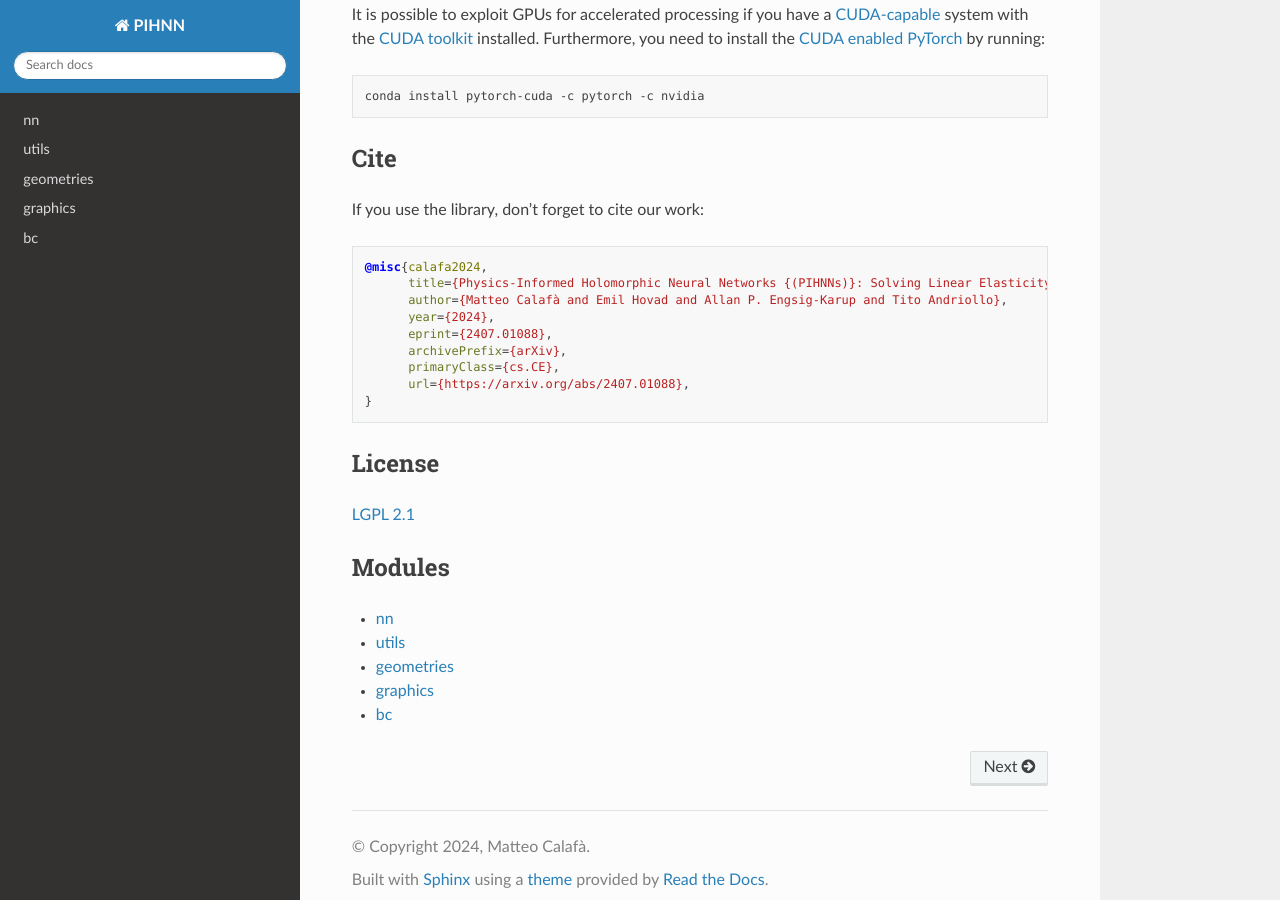
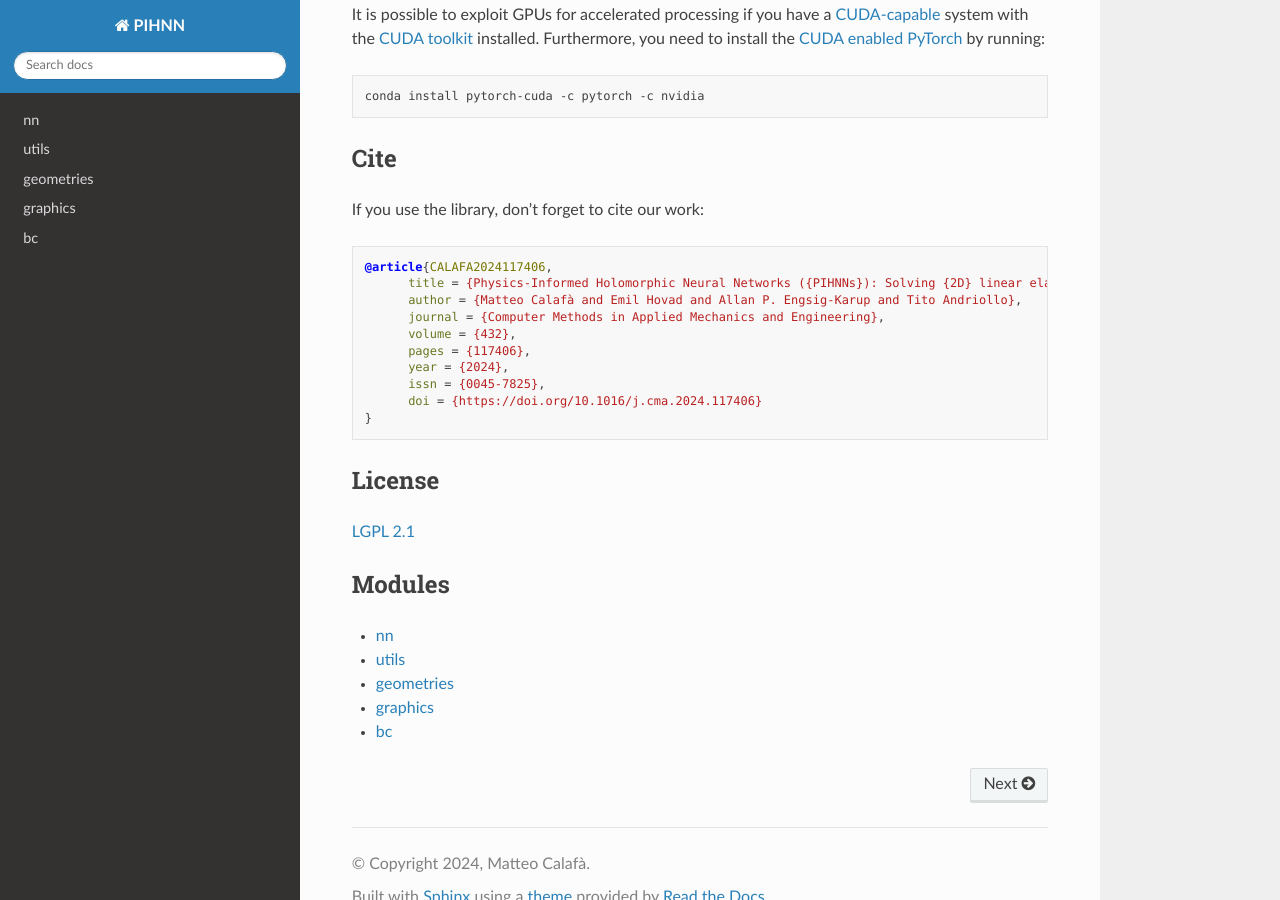
Before and after one commit to teocala/pihnn, a Sphinx documentation site: the page built from docs/index.rst, in a window 1280 px wide and 900 px high, scrolled down 1270 px. Built offline with Sphinx 7.4.7 and the Read the Docs theme 2.0.0, drawn with Linux system fonts in a browser that asks for light colours.

Commit message:
Updated references

```diff
--- a/docs/index.rst
+++ b/docs/index.rst
@@ -3,7 +3,7 @@
 
 This library provides the implementation of physics-informed holomorphic neural networks for the Laplace, biharmonic and plane linear elasticity equations.
 
-You can read about PIHNNs in `Calafà et al. [2024] <https://arxiv.org/abs/2407.01088>`_.
+You can read about PIHNNs in `Calafà et al. [2024] <https://www.sciencedirect.com/science/article/pii/S0045782524006613>`_.
 
 Then, before using the library, we recommend to read here the documentation and look at some applications in the ``examples`` folder.
 
@@ -63,14 +63,15 @@
 
 .. code-block:: bib
 
-   @misc{calafa2024,
-         title={Physics-Informed Holomorphic Neural Networks {(PIHNNs)}: Solving Linear Elasticity Problems},
-         author={Matteo Calafà and Emil Hovad and Allan P. Engsig-Karup and Tito Andriollo},
-         year={2024},
-         eprint={2407.01088},
-         archivePrefix={arXiv},
-         primaryClass={cs.CE},
-         url={https://arxiv.org/abs/2407.01088},
+   @article{CALAFA2024117406,
+         title = {Physics-Informed Holomorphic Neural Networks ({PIHNNs}): Solving {2D} linear elasticity problems},
+         author = {Matteo Calafà and Emil Hovad and Allan P. Engsig-Karup and Tito Andriollo},
+         journal = {Computer Methods in Applied Mechanics and Engineering},
+         volume = {432},
+         pages = {117406},
+         year = {2024},
+         issn = {0045-7825},
+         doi = {https://doi.org/10.1016/j.cma.2024.117406}
    }
 
 License
```
Also changed, not shown: README.md (+11 -10 lines).
